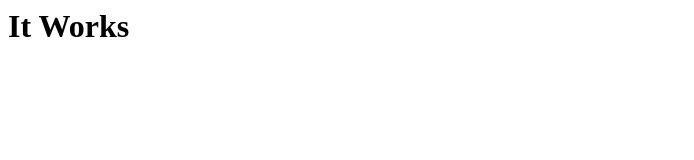
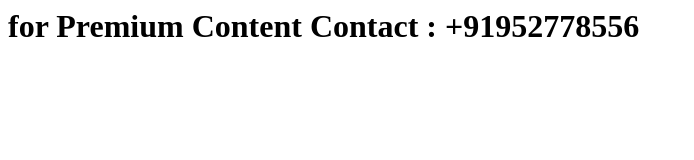
Before and after one commit to YakubTiger/c, a plain HTML site: page index.html in a window 1280 px wide. Shown: the whole page, without its empty margins (0-694 px from the left). Drawn offline with Linux system fonts and the light colour scheme.

Commit message:
Update index.html

```diff
--- a/index.html
+++ b/index.html
@@ -1,5 +1,5 @@
 <html>
 <body>
-<h1> It Works </h1>
+<h1> for Premium Content Contact : +91952778556 </h1>
 </body>
 </html>
```
